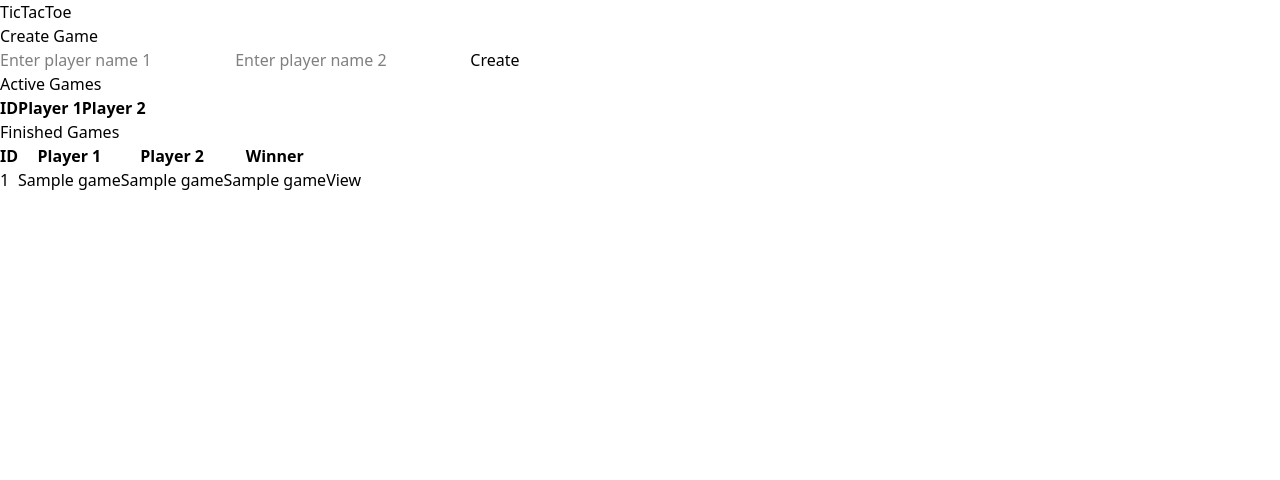
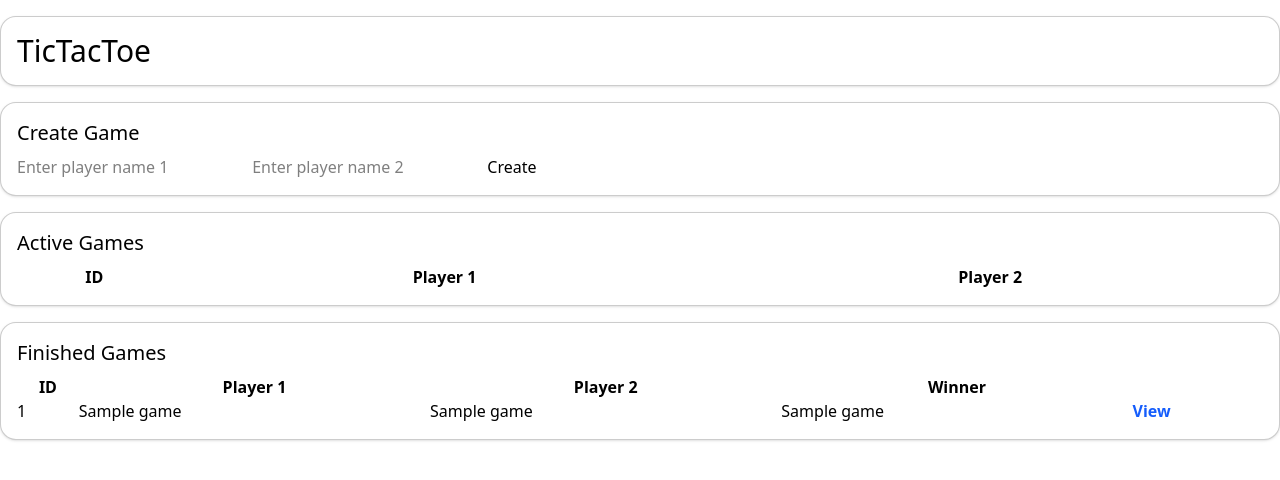
Before and after one commit to wballeko/flask-games, a Python web app: template app/templates/tictactoe/index.html in a window 1280 px wide. Shown: the top 480 px of the page. Run offline with Jinja, Linux system fonts and the light colour scheme; the template is opened without the code that fills it: most values are stand-ins (such as "Sample title", 1, 10 or a date in 2020); lists and menus that the app fills with data are empty; style sheets or scripts are compiled from the project's sources.

Commit message:
chore: tictactoe lobby styling

```diff
--- a/app/static/src/app.css
+++ b/app/static/src/app.css
@@ -3,3 +3,7 @@
 .link {
     @apply text-blue-600 underline
 }
+
+.card {
+    @apply border border-black/20 bg-white p-4 rounded-2xl shadow-sm
+}
--- a/app/templates/tictactoe/index.html
+++ b/app/templates/tictactoe/index.html
@@ -2,8 +2,12 @@
 {% block title %}TicTacToe{{ super() }}{% endblock %}
 {% block head %}{{ super() }}{% endblock %}
 {% block content %}
-    <h1>TicTacToe</h1>
-    <h2>Create Game</h2>
+    <div class="container mx-auto">
+        <div class="card my-4">
+            <h1 class="text-3xl">TicTacToe</h1>
+        </div>
+        <div class="card mb-4">
+            <h2 class="text-xl mb-2">Create Game</h2>
             <form action="./create" method="POST">
                 <label>
                     <input type="text" name="player_1_name" placeholder="Enter player name 1">
@@ -13,32 +17,41 @@
                 </label>
                 <input type="submit" value="Create">
             </form>
-    <h2>Active Games</h2>
-    <table>
+        </div>
+        <div class="card mb-4">
+            <h2 class="text-xl mb-2">Active Games</h2>
+            <table class="table-auto w-full">
+                <thead>
                 <tr>
                     <th>ID</th>
                     <th>Player 1</th>
                     <th>Player 2</th>
                 </tr>
+                </thead>
                 {% for game in games %}
                     {% if game.tictactoe.state.value == "in_progress" %}
                         <tr>
                             <td>{{ game.id }}</td>
                             <td>{{ game.player_1_name }}</td>
                             <td>{{ game.player_2_name }}</td>
-                <td><a href="{{ url_for('.details', game_id=game.id) }}">Play</a></td>
+                            <td><a class="font-bold text-blue-600" href="{{ url_for('.details', game_id=game.id) }}">Play</a>
+                            </td>
                         </tr>
                     {% endif %}
                 {% endfor %}
             </table>
-    <h2>Finished Games</h2>
-    <table>
+        </div>
+        <div class="card">
+            <h2 class="text-xl mb-2">Finished Games</h2>
+            <table class="table-auto w-full">
+                <thead>
                 <tr>
                     <th>ID</th>
                     <th>Player 1</th>
                     <th>Player 2</th>
                     <th>Winner</th>
                 </tr>
+                </thead>
                 {% for game in games %}
                     {% if game.tictactoe.state.value != "in_progress" %}
                         <tr>
@@ -46,9 +59,12 @@
                             <td>{{ game.player_1_name }}</td>
                             <td>{{ game.player_2_name }}</td>
                             <td>{{ game.winner_name }}</td>
-                <td><a href="{{ url_for('.details', game_id=game.id) }}">View</a></td>
+                            <td><a class="font-bold text-blue-600" href="{{ url_for('.details', game_id=game.id) }}">View</a>
+                            </td>
                         </tr>
                     {% endif %}
                 {% endfor %}
             </table>
+        </div>
+    </div>
 {% endblock %}
```
Also changed, not shown: app/templates/index.html (+8 -4 lines). Lines whose indentation alone changed are shown as unchanged.
